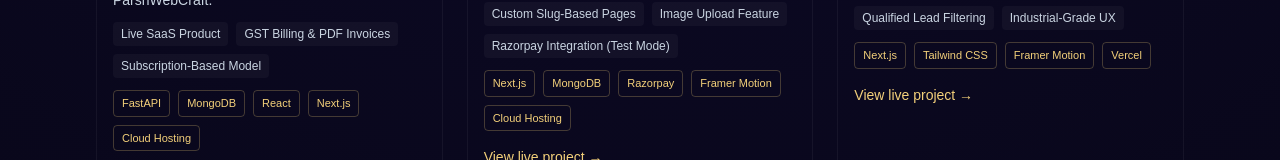
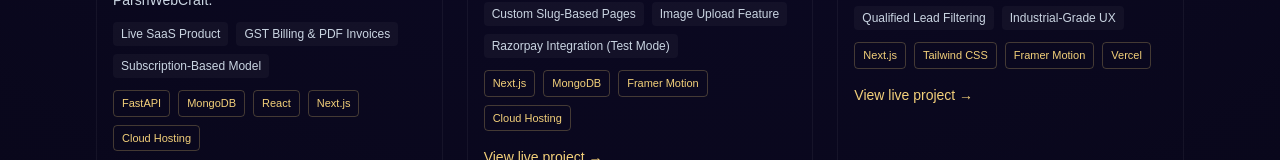
Before and after one commit to parshwebcraft/parshwebcraft, a Next.js app: page /portfolio in a window 1280 px wide. Shown: the part 755-915 px from the top of the page. Built offline with nearby package versions, Linux system fonts and the light colour scheme; no server answers.

Commit message:
Updated image png

```diff
--- a/app/portfolio/page.tsx
+++ b/app/portfolio/page.tsx
@@ -69,11 +69,10 @@
       tech: [
         "Next.js",
         "MongoDB",
-        "Razorpay",
         "Framer Motion",
         "Cloud Hosting",
       ],
-      href: "https://valentine-special.vercel.app/", // 👈 replace with your exact live domain if different
+      href: "https://valentineweekspecial.vercel.app/", // 👈 replace with your exact live domain if different
       status: "live",
     },
 
```
Also changed, not shown: 1 other file (tests, documents, lock files or other folders).
